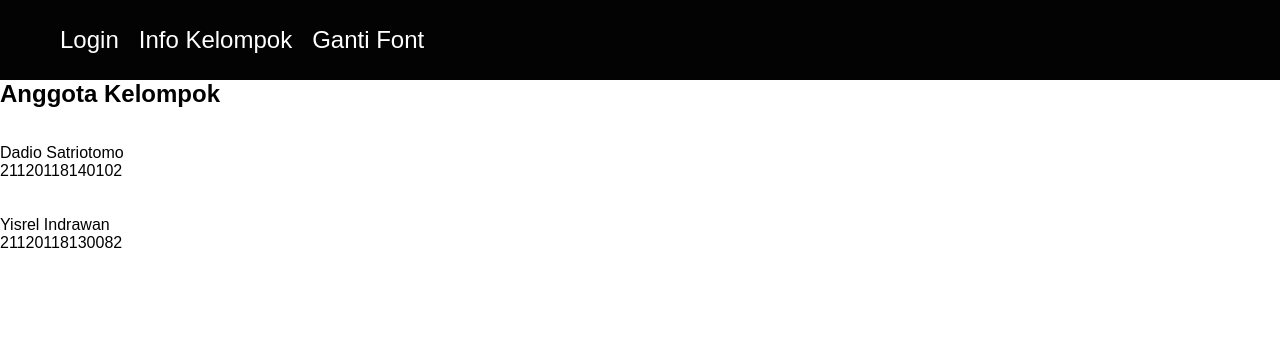
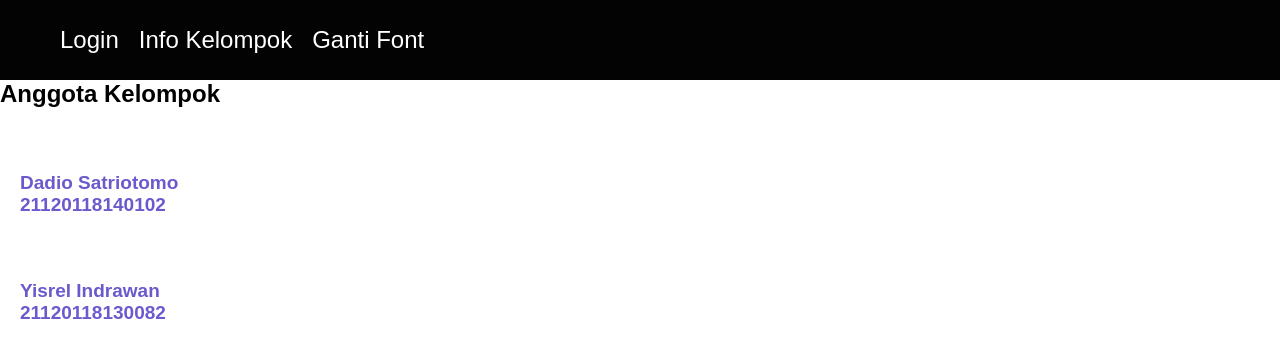
Before and after one commit to dadio22/tugas_mod4_kel3, a React (Create React App) app: page /useeffect in a window 1280 px wide. Shown: the top 358 px of the page. Built offline with nearby package versions, Linux system fonts and the light colour scheme.

Commit message:
infokelompok

```diff
--- a/src/component/useeffect/InfoKelompok.js
+++ b/src/component/useeffect/InfoKelompok.js
@@ -28,7 +28,10 @@ export default function InfoKelompok() {
           {data.map((item) => (
           <div class="mt-4">
             <div>
-              <p class="mt-6 px-8 text-gray-500">
+              <p
+                class="mt-6 px-8 text-gray-500"
+                style={{ margin: 20, fontSize: 19, color: "slateblue", fontWeight: "bold" }}
+              >
                 <br/><br/>{item.nama}<br/>
                 {item.nim}<br/>
               </p>
```
